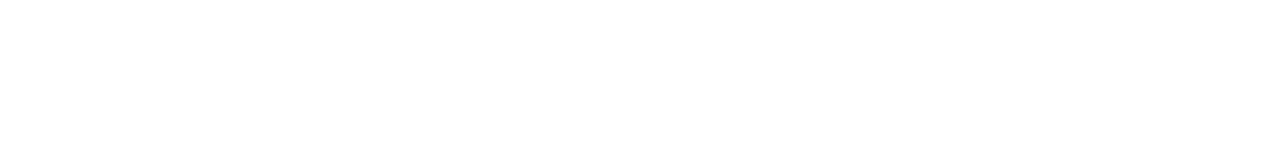
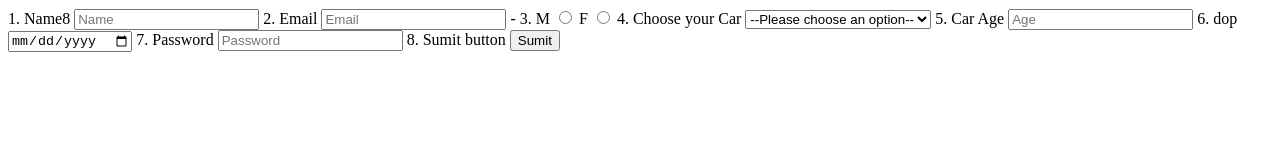
Before and after one commit to acciojob/car-insurance-form-ashwanimaurya85, a website: page main.html in a window 1280 px wide. Drawn offline with Linux system fonts and the light colour scheme.

Commit message:
created a submission

```diff
--- a/main.html
+++ b/main.html
@@ -8,6 +8,56 @@
 
 <body>
 	<!-- the entire body must be written by student -->
+<form id="My Form" method="post">
+<dev>
+	<label for="name">1. Name8</label>
+	<input type="text" id="name" placeholder="Name" required>
+		</dev>
+		<dev>
+	<label for="email">2. Email</label>
+	<input type="email" id="email" placeholder="Email" required >
+</dev>
+		<dev>-
+
+			<label for="Gender">3. M</label>
+	<input type="radio" name="Gender" placeholder="gender" required>
+	<label for="Gender">F</label>
+	<input type="radio" name="Gender" placeholder="gender" required>
+		</dev>
+		<dev>
+	<label for="cars">4. Choose your Car</label>
+			  <select name="cars" id="cars" required>
+				  <option value="" disabled selected>--Please choose an option--</option>
+
+		<option value="car">BMW</option>
+		<option value="car">Audi</option>
+		<option value="car">Mercedez</option>
+	</select>
+			</dev>
+		<dev>
+	<label for="car">5. Car Age</label>
+	<input type="number" id="car" placeholder="Age" required>
+		</dev>
+		<dev>
+	<label for="dob">6. dop</label>
+	<input type="date" id="dob" placeholder="DOB" required>
+		</dev>
+
+		<dev>
+	<label for="password">7. Password</label>
+	<input type="password" id="password" placeholder="Password" required>
+		</dev>
+
+
+		<dev>
+	<label for="name">8. Sumit button</label>
+	<button type="submit" >Sumit</button>
+		</dev>
+
+</form>
+
+
+
     <script type="text/javascript" src="./script.js">
 </script>
 
```
